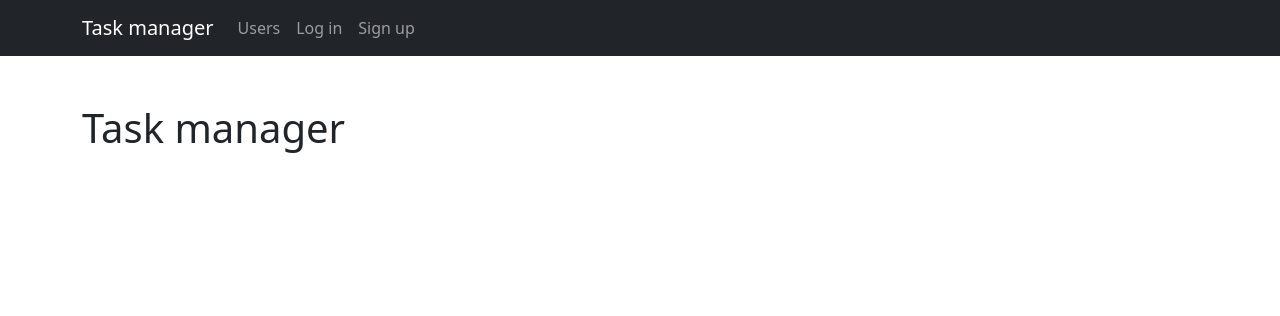
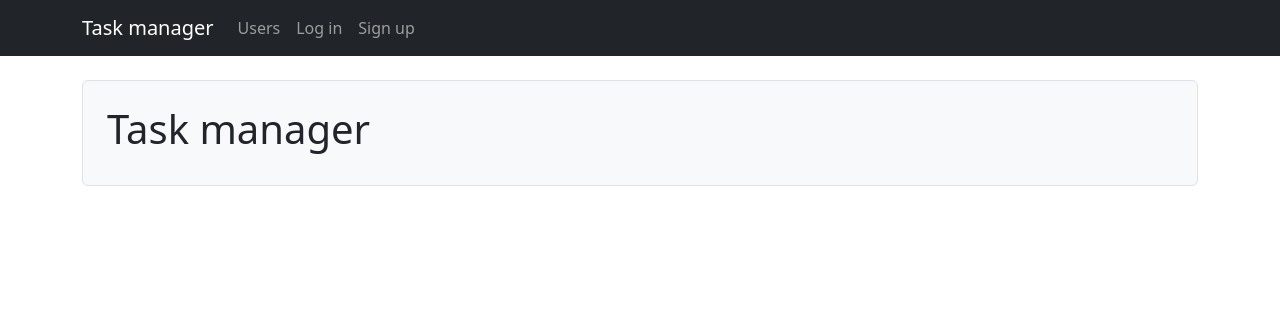
Before and after one commit to Pavel-Kr/python-project-52, a Django app: page / in a window 1280 px wide. Shown: the top 316 px of the page. Run offline with Django 5.2, Linux system fonts and the light colour scheme; some libraries are stand-ins or nearby versions.

Commit message:
Small decorative changes

```diff
--- a/main_app/templates/main_app/index.html
+++ b/main_app/templates/main_app/index.html
@@ -26,8 +26,10 @@
             </div>
         </div>
     </nav>
-    <main class="container mt-5">
-        <h1>{% translate "Task manager" %}</h1>
+    <main class="container mt-4">
+        <div class="p-4 rounded-2 border bg-body-tertiary">
+            <h1>{% translate "Task manager" %}</h1>
+        </div>
     </main>
 </body>
 </html>
```
